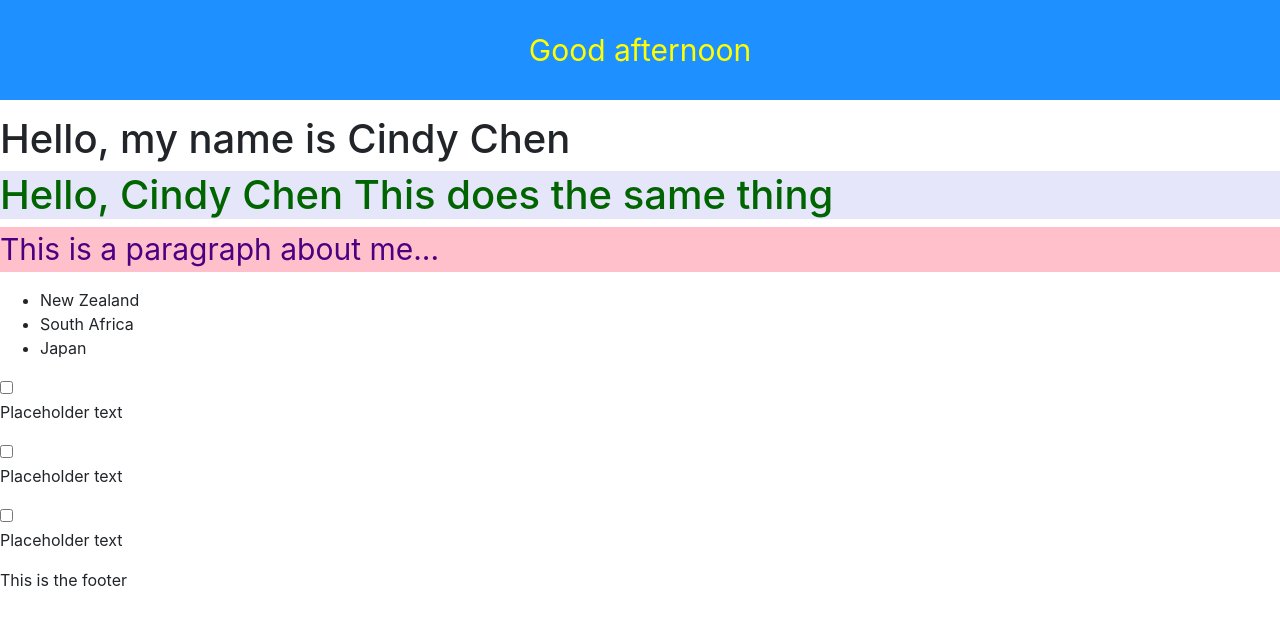
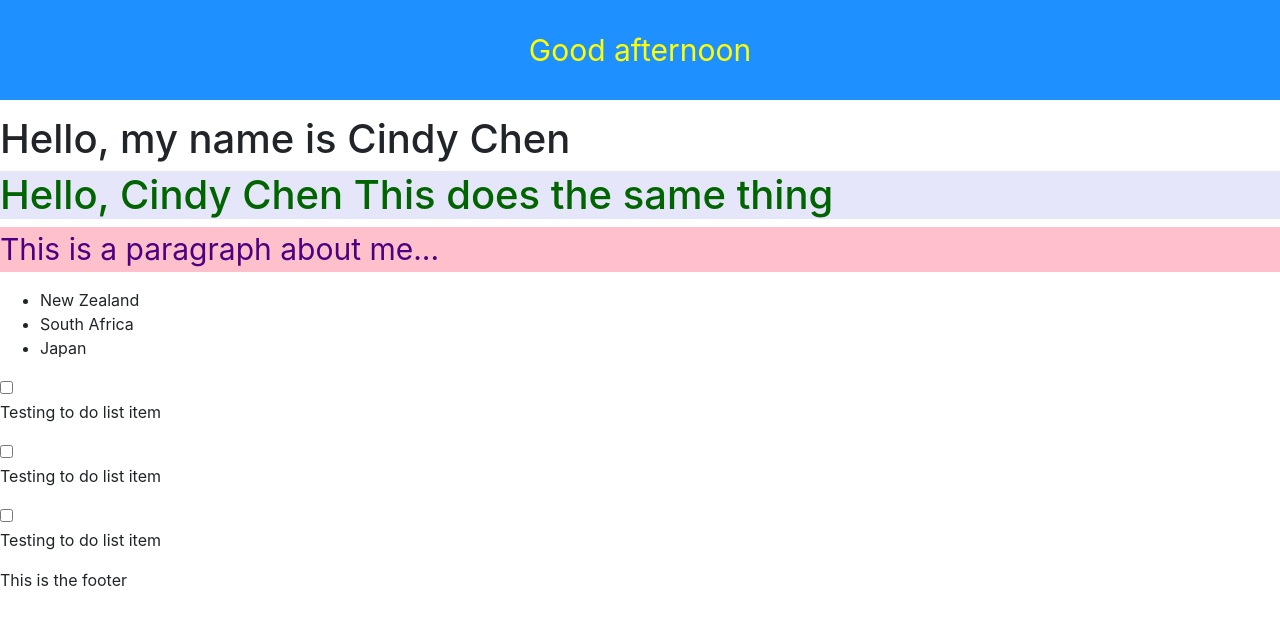
Before and after one commit to cindychen5/react-todolist, a React (Create React App) app: page / in a window 1280 px wide. Shown: the top 624 px of the page. Built offline with nearby package versions, Linux system fonts and the light colour scheme.

Commit message:
created ToDoItem component

```diff
--- a/src/components/MyInfo.js
+++ b/src/components/MyInfo.js
@@ -1,4 +1,5 @@
 import React from "react";
+import {ToDoItem} from "./ToDoItem";
 
 export function MyInfo() {
     const firstName = "Cindy";
@@ -28,14 +29,12 @@ export function MyInfo() {
                     Japan
                 </li>
             </ul>
-            <input type="checkbox"/>
-            <p>Placeholder text</p>
 
-            <input type="checkbox"/>
-            <p>Placeholder text</p>
+            <ToDoItem/>
 
-            <input type="checkbox"/>
-            <p>Placeholder text</p>
+            <ToDoItem/>
+
+            <ToDoItem/>
         </>
     )
 }
--- /dev/null
+++ b/src/components/ToDoItem.js
@@ -0,0 +1,10 @@
+import React from "react";
+
+export function ToDoItem() {
+    return (
+        <>
+            <input type="checkbox"/>
+            <p>Testing to do list item</p>
+       </>
+    )
+}
```
